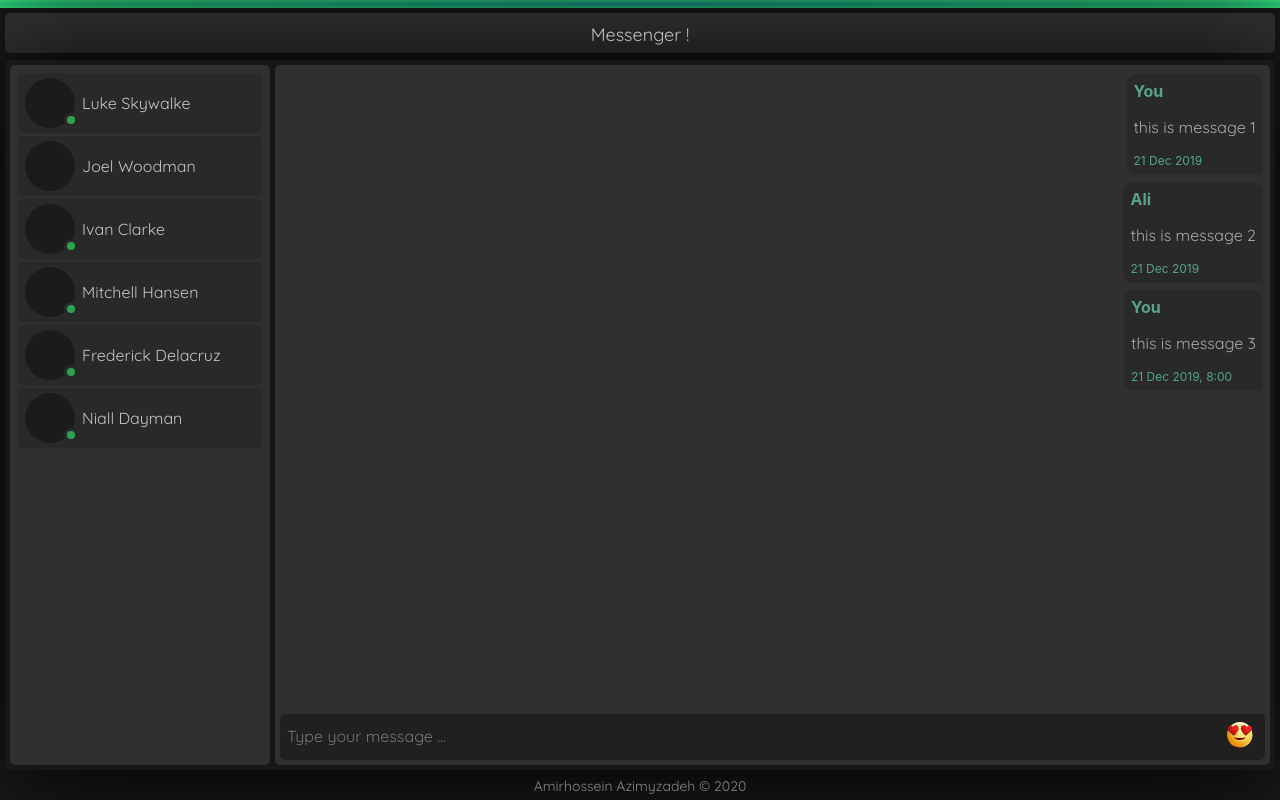
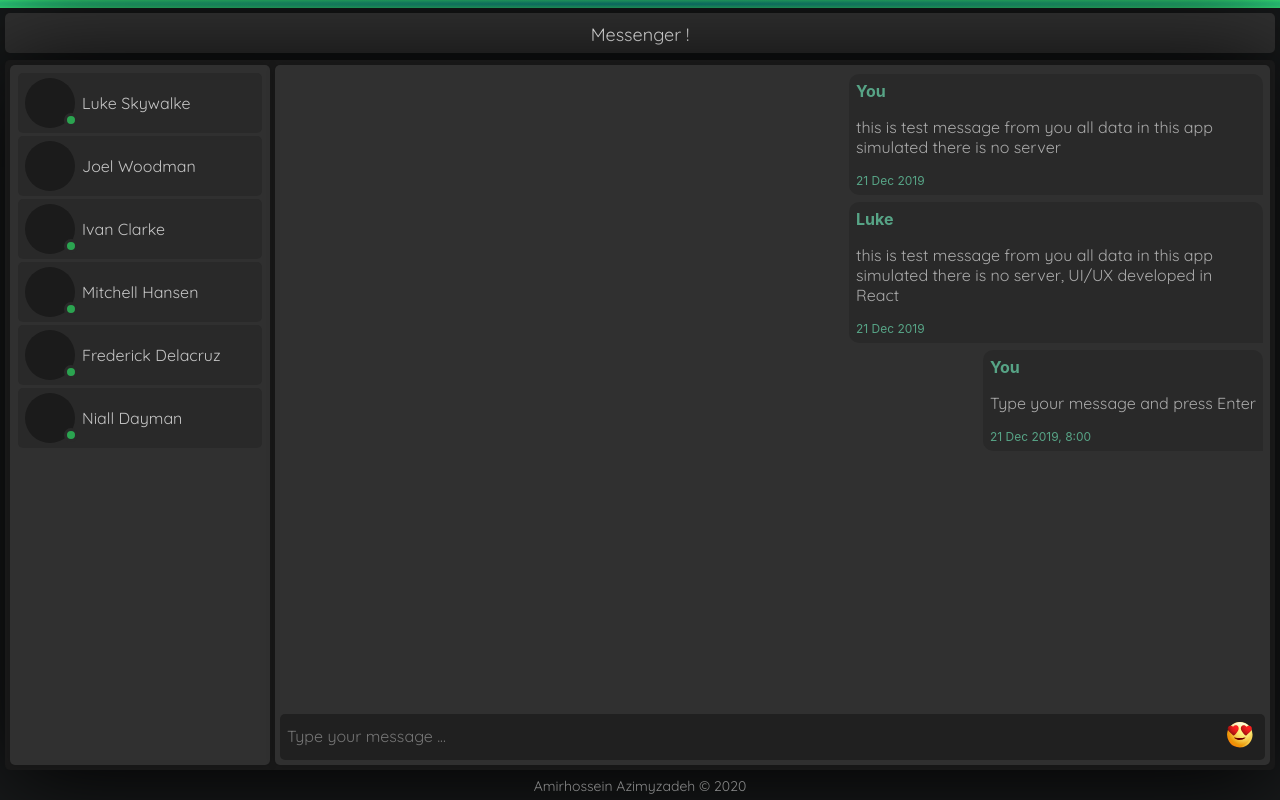
Before and after one commit to AmirhosseinAzimyzadeh/MessengerReactTest, a React (Create React App) app: page / in a window 1280 px wide. Built offline with nearby package versions, Linux system fonts and the light colour scheme.

Commit message:
compelete textBox Login in js

```diff
--- a/src/components/TextBox.js
+++ b/src/components/TextBox.js
@@ -1,27 +1,37 @@
 import React, { Component } from 'react';
 import '../componentStyle/textbox.css'
 class TextBox extends Component {
-    constructor() {
-        super()
+    constructor(prop) {
+        super(prop)
         this.handlePressEnter = this.handlePressEnter.bind(this);
+        this.state = {
+            addMessage: prop.addMessage
+        }
     }
     //handle message from user
     // callback function to send date to parent
     handlePressEnter(event) {
         let message;
-        if(event.key === 'Enter'){
-            console.log('Enter pressed')
-            message = event.target.value;
-            console.log('message : ',message);
-            event.target.value = ""
+        if (event.key === 'Enter') {
+            let date = new Date().toDateString();
+            let sender = "You";
+            let context = event.target.value;
+            event.target.value = "";
+            message = {
+                context:context,
+                sender:sender,
+                sentDate:date
+            };
+            this.state.addMessage(message);
         }
+
     }
 
     render() {
         return (
             <div id="tHolder">
                 <input
-                onKeyPress={this.handlePressEnter} placeholder="Type your message ..." autoFocus id="textBox" />
+                    onKeyPress={this.handlePressEnter} placeholder="Type your message ..." autoFocus id="textBox" />
             </div>
         );
     }
--- a/src/components/messegeSection.js
+++ b/src/components/messegeSection.js
@@ -9,15 +9,18 @@ import messagesData from '../data/messagesData'
 class MessageSection extends Component{
     constructor(){
         super()
+        this.addNewMessage = this.addNewMessage.bind(this)
         this.state={
             messages: messagesData
         }
     }
-
+    addNewMessage(msg){
+        console.log('from message section: ',msg);
+    }
     render(){
         return(
             <div id="messageSectionContainer">
-                <TextBoxContainer />
+                <TextBoxContainer addMessage={this.addNewMessage} />
                 <MessageListView
                 messagesList = {this.state.messages} />
             </div>
--- a/src/components/textBoxContainer.js
+++ b/src/components/textBoxContainer.js
@@ -4,20 +4,13 @@ import '../componentStyle/textBoxContainer.css'
 import TextBox from './TextBox';
 import Emoji from './EmojiContainer'
 
-class TextBoxContainer extends Component {
-    constructor() {
-        super()
-    }
+function TextBoxContainer(prop) {
+    return (
+        <div id="textBoxContainer">
+            <TextBox addMessage={prop.addMessage} />
+            <Emoji />
+        </div>
+    );
+}
 
-
-
-    render() {
-        return (
-            <div id="textBoxContainer">
-                <TextBox />
-                <Emoji />
-            </div>
-        );
-    }
-}
 export default TextBoxContainer;
--- a/src/data/messagesData.js
+++ b/src/data/messagesData.js
@@ -1,16 +1,16 @@
 const messages = [
     {
-        context: "this is message 1",
+        context: "this is test message from you all data in this app simulated there is no server",
         sentDate: "21 Dec 2019",
         sender: "You"
     },
     {
-        context: "this is message 2",
+        context: "this is test message from you all data in this app simulated there is no server, UI/UX developed in React",
         sentDate: "21 Dec 2019",
-        sender: "Ali"
+        sender: "Luke"
     },
     {
-        context: "this is message 3",
+        context: "Type your message and press Enter",
         sentDate: "21 Dec 2019, 8:00",
         sender: "You"
     },
```
